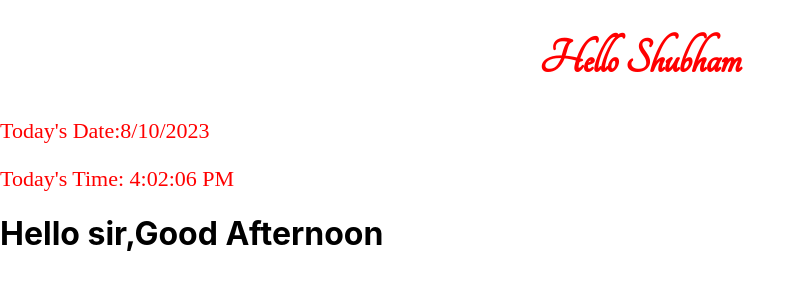
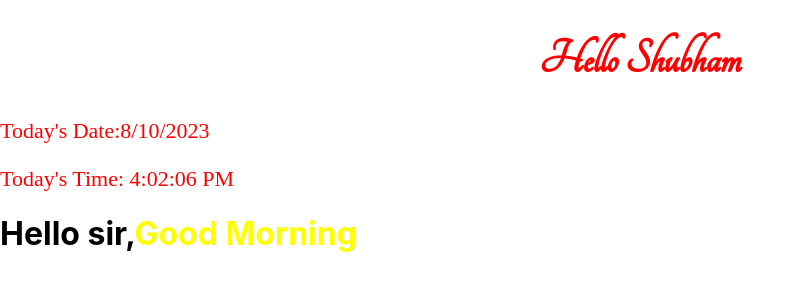
Before and after one commit to Shubham138g/Html, a React (Create React App) app in the folder react/react-app/: page / in a window 1280 px wide. Shown: the top 300 px of the page, without its empty margins (0-805 px from the left). Built offline with nearby package versions, Linux system fonts and the light colour scheme.

Commit message:
adding css

```diff
--- a/react/react-app/src/App.js
+++ b/react/react-app/src/App.js
@@ -6,19 +6,23 @@ const date = new Date().toLocaleDateString();
 const time = new Date().toLocaleTimeString();
 
 
-let currentDate = new Date();
+let currentDate = new Date(2023,8,11,11);
 currentDate = currentDate.getHours();
 let greet = '';
 
+const cssStyle={};
 
 if (currentDate > 1 && currentDate < 12) {
-  greet = 'GOod Morning';
+  greet = 'Good Morning';
+  cssStyle.color='yellow';
 }
 else if (currentDate > 12 && currentDate < 19) {
   greet = 'Good Afternoon';
+  cssStyle.color='orange';
 }
 else if (currentDate > 19 && currentDate < 24) {
   greet = 'Good night';
+  cssStyle.color='red';
 }
 
 
@@ -28,7 +32,7 @@ function App() {
       <center><h1 className="h1">Hello {name} </h1></center>
       <p className="p">{`Today's Date:${date}`}</p>
       <p className="p">{`Today's Time: ${time}`}</p>
-      <h1> Hello sir,{greet}</h1>
+      <h1> Hello sir,<span style={cssStyle}>{greet}</span></h1>
     </>
   );
 }
```
